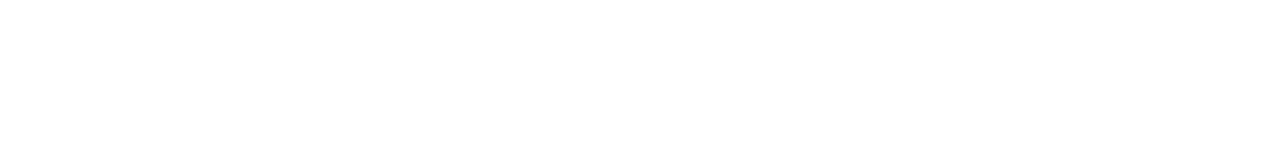
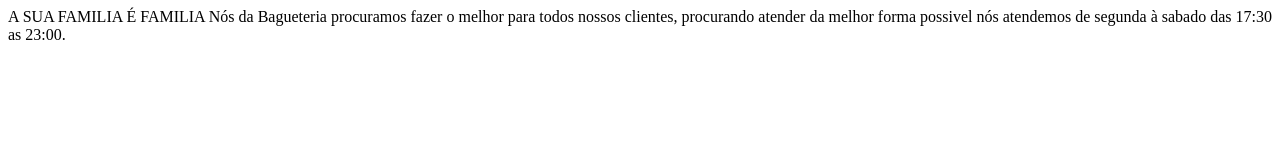
Before and after one commit to lolidaquebrada/bagueteria, a plain HTML site: page index.html in a window 1280 px wide. Drawn offline with Linux system fonts and the light colour scheme.

Commit message:
bagueteria

```diff
--- a/index.html
+++ b/index.html
@@ -7,6 +7,8 @@
     <title>Bagueteria</title>
 </head>
 <body>
-
+       A SUA FAMILIA É FAMILIA
+     Nós da Bagueteria procuramos fazer o melhor para todos nossos clientes, procurando atender da melhor forma possivel
+   nós atendemos de segunda à sabado das 17:30 as 23:00.
 </body>
 </html>
```
